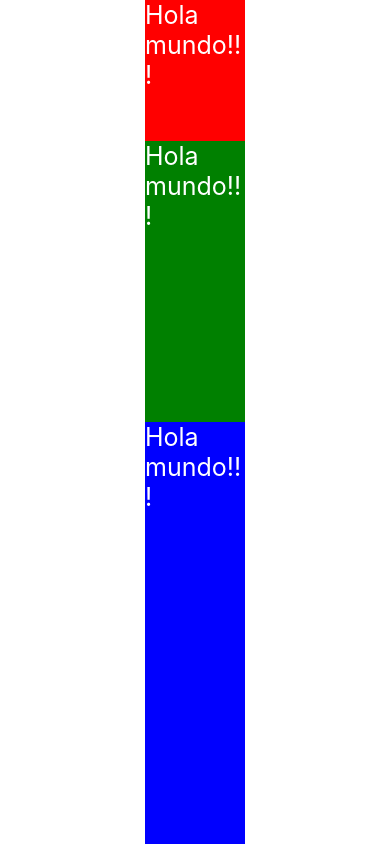
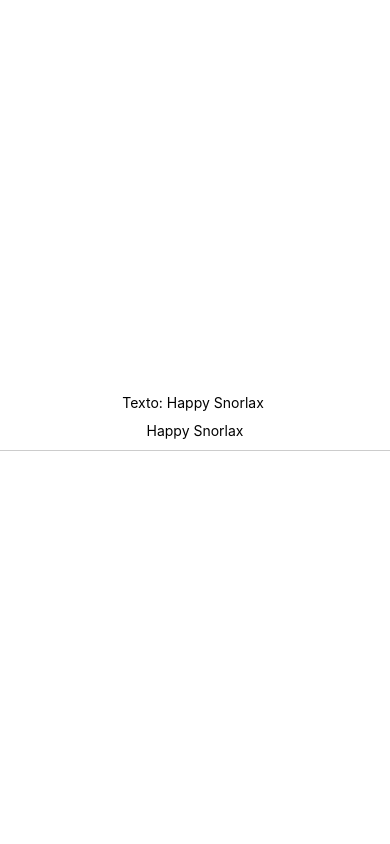
Before and after one commit to valencia12/rn_repaso, a React Native app: screen / in a window 390 px wide. Built offline with nearby package versions, Linux system fonts and the light colour scheme.

Commit message:
Component TextInput, and Hook useState

```diff
--- a/App.js
+++ b/App.js
@@ -1,67 +1,42 @@
 import React from 'react';
-import { StyleSheet, Text, View } from 'react-native';
+import { StyleSheet, Text, View, TextInput, Dimensions } from 'react-native';
 import { useState } from 'react';
 
 
-const Texto = ({style}) =>{
+const width = Dimensions.get('window').width /*Aqui se obtiene el ancho del dispositivo con Dimensions.  */
+//const {width, height} = Dimensions.get('window')
 
-  /*Para hacer que cambie el texto hay que manderla la funcion como propiedad*/
- /*Se usara el componenete text como componente papa*/
+//Shadow Variable, tiene el mismo nombre las variables. Pero se toma el valor que hace referencia
 
+//Buena practica no tener tantas, variables como shadows, por que no se confunde.
+export default function App() {
+  //Aqui se cambia, y se envia. Se actualiza y a la misma vez se actualiza
+  const [text, setText] = useState('Happy Snorlax')
 
- const text1 = "Hola mundo!!!"
- const text2 = "Adios :'D"
-
- const [texto, setTexto] = useState(text1)
-
-
- const updateText = () =>{
-  setTexto(text2)
-
-  if(texto == text2){
-    setTexto(text1)
-  }
-}
- return(
-    <Text style={[styles.Texto, style]} onPress={updateText} >{texto}</Text>
-  )
-}
-
-
-export default function App() {
   return (
     <View style={styles.container}>
-     <Texto style={styles.red}/>
-     <Texto style={styles.green}/>
-     <Texto style={styles.blue}/>
+     <Text>Texto: {text} </Text>
+     <TextInput style={styles.input}
+                placeholder='Write a message'
+                onChangeText = {t => setText(t)}
+                defaultValue= {text} />
     </View>
   );
 }
 
 const styles = StyleSheet.create({
-  Texto:{
-    fontSize: 25,
-    color: 'white',
-    height: 100,
-    width: 100
-  },
-  red:{ //3 + 2 + 1 = 6
-    flex: 1,
-    backgroundColor: 'red',
-  },
-  green:{
-    flex: 2,
-    backgroundColor: 'green',
-  },
-  blue:{
-    flex: 3,
-    backgroundColor: 'blue',
-  },
   container: {
     flex: 1,
     backgroundColor: '#fff',
     alignItems: 'center',
     justifyContent: 'center',
   },
+  input:{
+    height: 40,
+    width: width,
+    borderBottomColor: '#ccc',
+    borderBottomWidth: 1,
+    textAlign: 'center'
+  }
 
 });
```
